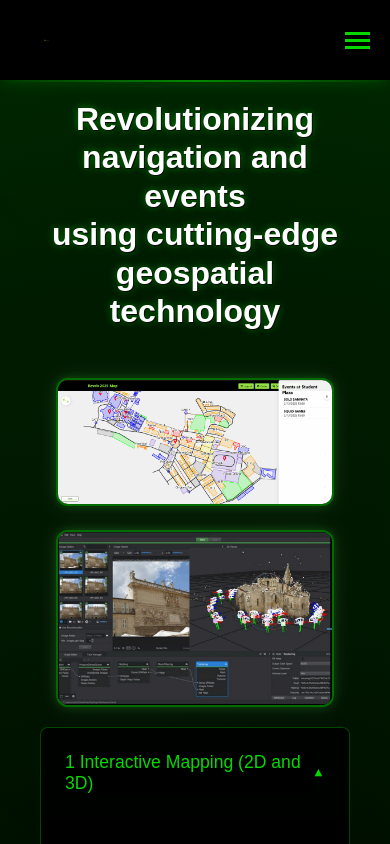
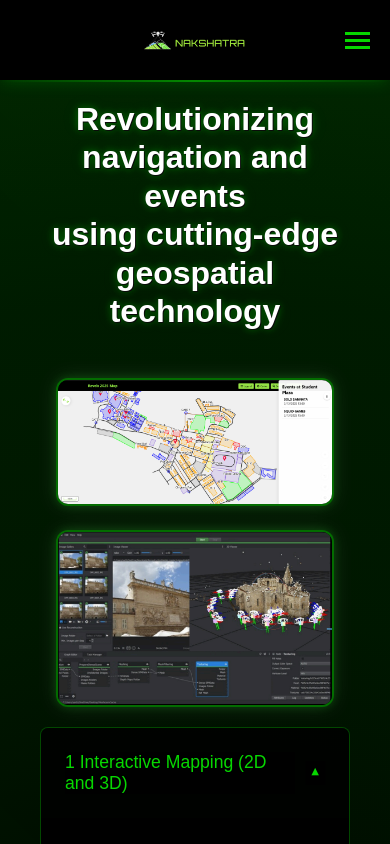
Before and after one commit to Azure9733/Nakshatra_Page, a React (Vite) app: page / in a window 390 px wide. Shown: the top 844 px of the page. Built offline with nearby package versions, Linux system fonts and the light colour scheme.

Commit message:
minor updates

```diff
--- a/src/App.css
+++ b/src/App.css
@@ -190,6 +190,12 @@
     color: #07d700;
     transition: transform 0.3s ease;
     font-size: 0.8rem;
+    display: flex;
+    align-items: center;
+    justify-content: center;
+    width: 24px;
+    height: 24px;
+    margin-left: 10px;
 }
 
 .arrow.open {
@@ -272,6 +278,8 @@
     justify-content: center;
     transition: all 0.3s ease;
     z-index: 2;
+    padding: 0;
+    line-height: 1;
 }
 
 .scroll-button.left {
--- a/src/Components/Navbar.css
+++ b/src/Components/Navbar.css
@@ -40,6 +40,7 @@
     height: auto;
     object-fit: contain;
     background-color: transparent;
+    min-width: 150px;
 }
 
 .navbar ul {
@@ -85,17 +86,27 @@
 @media screen and (max-width: 768px) {
     .navbar {
         padding: 0 20px;
+        justify-content: center;
+    }
+
+    .logo {
+        width: 150px;
+        position: absolute;
+        left: 50%;
+        transform: translateX(-50%);
     }
 
     .hamburger {
         display: flex;
+        position: absolute;
+        right: 20px;
     }
 
     .navbar ul {
         position: fixed;
         top: 0;
         right: -100%;
-        width: 70%;
+        width: 50%;
         height: 100vh;
         background-color: black;
         flex-direction: column;
```
